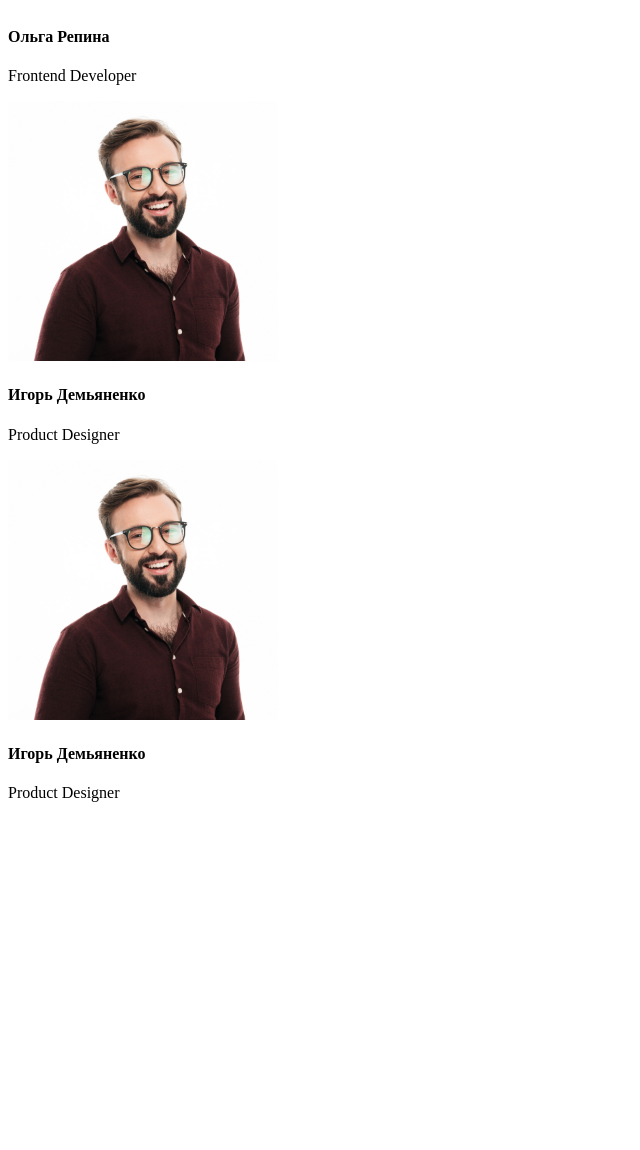
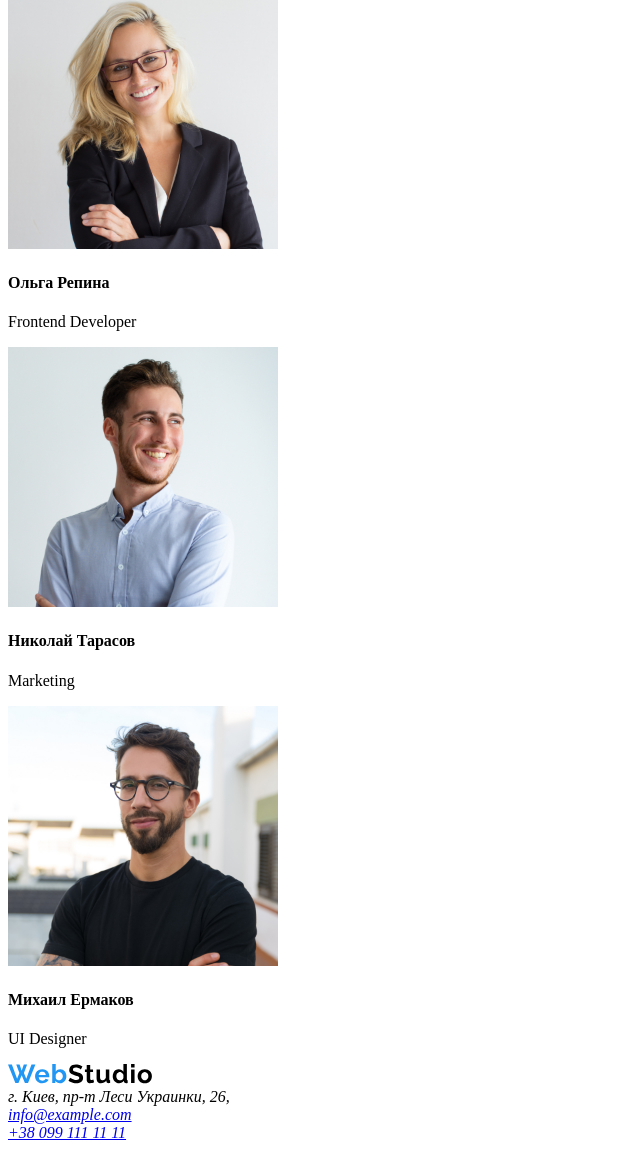
Before and after one commit to Snook2022/goit-markup-hw-01, a plain HTML site: page index.html in a window 1280 px wide. Shown: the part 1366-2516 px from the top of the page, without its empty margins (0-640 px from the left). Before the commit the page ends 2184 px from the top, so only its background shows below. Drawn offline with Linux system fonts and the light colour scheme.

Commit message:
Домашняя работа 1

```diff
--- a/index.html
+++ b/index.html
@@ -63,9 +63,9 @@
     <div>
         <section>
             <h3>Чем мы занимаемся</h3>
-            <img src="./images/box 1.png" alt="" width="370" />
-            <img src="./images/box 2.png" alt="" width="370" />
-            <img src="./images/box 3.png" alt="" width="370" />
+            <img src="./images/box1.png" alt="" width="370" />
+            <img src="./images/box2.png" alt="" width="370" />
+            <img src="./images/box3.png" alt="" width="370" />
 
         </section>
     </div>
@@ -74,22 +74,38 @@
     <h4>Наша команда</h4>
     <img src="./images/img.jpg" alt="" width="270" />
     <h4>Игорь Демьяненко</h4>
-    <p>Product Designer</p>
+    <p lang="en">Product Designer</p>
 
-    <img src="./images/team card 2.jpg" alt="" width="270" />
+    <img src="./images/img2.jpg" alt="" width="270" />
     <h4>Ольга Репина</h4>
-    <p>Frontend Developer</p>
+    <p lang="en">Frontend Developer</p>
 
-    <img src="./images/img.jpg" alt="" width="270" />
-    <h4>Игорь Демьяненко</h4>
-    <p>Product Designer</p>
+    <img src="./images/img3.jpg" alt="" width="270" />
+    <h4>Николай Тарасов</h4>
+    <p lang="en">Marketing</p>
 
-    <img src="./images/img.jpg" alt="" width="270" />
-    <h4>Игорь Демьяненко</h4>
-    <p>Product Designer</p>
+    <img src="./images/img4.jpg" alt="" width="270" />
+    <h4>Михаил Ермаков</h4>
+    <p lang="en">UI Designer</p>
 
 
 
     </section>
+    <!--Футер-->
+    <footer>
+        <a href="/">
+            <img src="./images/logo.svg" alt="">
+        </a>
+        <address>
+            г. Киев, пр-т Леси Украинки, 26, <br />
+            <a href="mailto:info@example.com">info@example.com</a> <br />
+            <a href="tel:+380991111111">+38 099 111 11 11</a>
+
+        </address>
+
+
+
+
+    </footer>
 </body>
 </html>
```
Also changed, not shown: images/box1.png (renamed from images/box 1.png), images/box2.png (renamed from images/box 2.png), images/box3.png (renamed from images/box 3.png), images/img3.jpg (renamed from images/img 3.jpg), images/img4.jpg (renamed from images/img 4.jpg).
